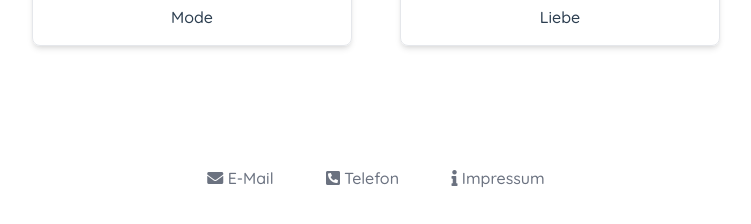
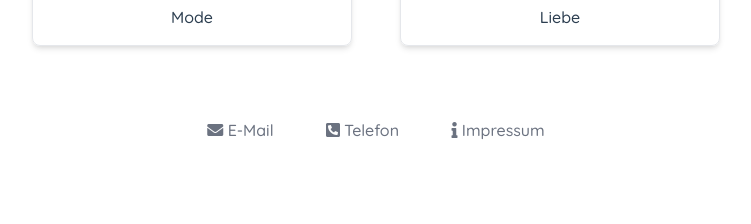
Before and after one commit to minternational/kuehnfotografie, a Vue app: page / in a window 1280 px wide. Shown: the part 864-1088 px from the top of the page, without its empty margins (264-1015 px from the left). After the commit the page ends 1054 px from the top, so only its background shows below. Built offline with nearby package versions, Linux system fonts and the light colour scheme.

Commit message:
change footer padding to keep more consistency

```diff
--- a/src/components/Footer.vue
+++ b/src/components/Footer.vue
@@ -1,5 +1,5 @@
 <template>
-  <div class="footer pt-24 pb-12">
+  <div class="footer pt-12 pb-12">
     <a
       class="
         border-transparent
```
